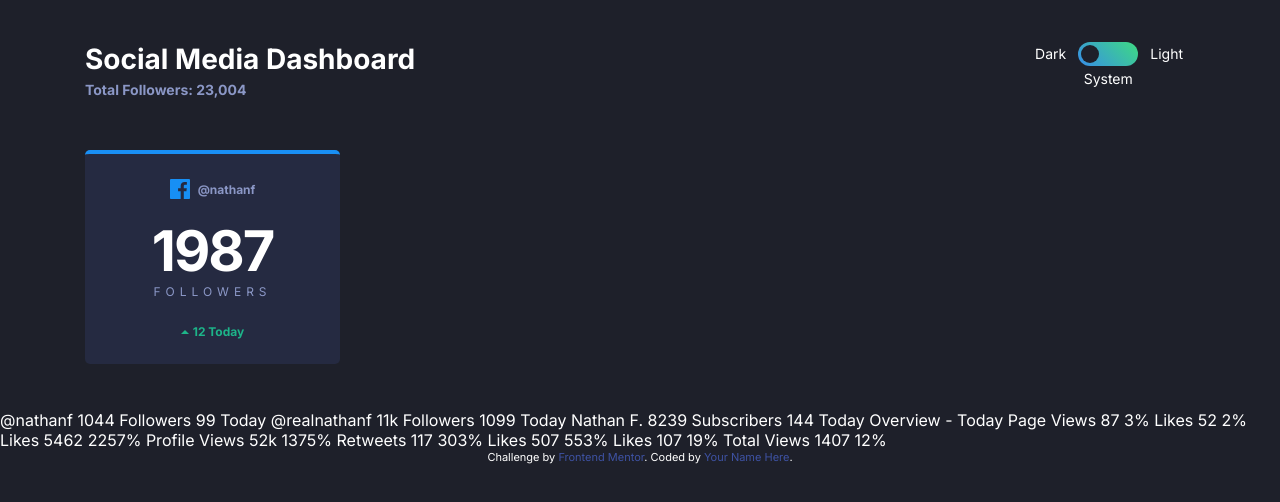
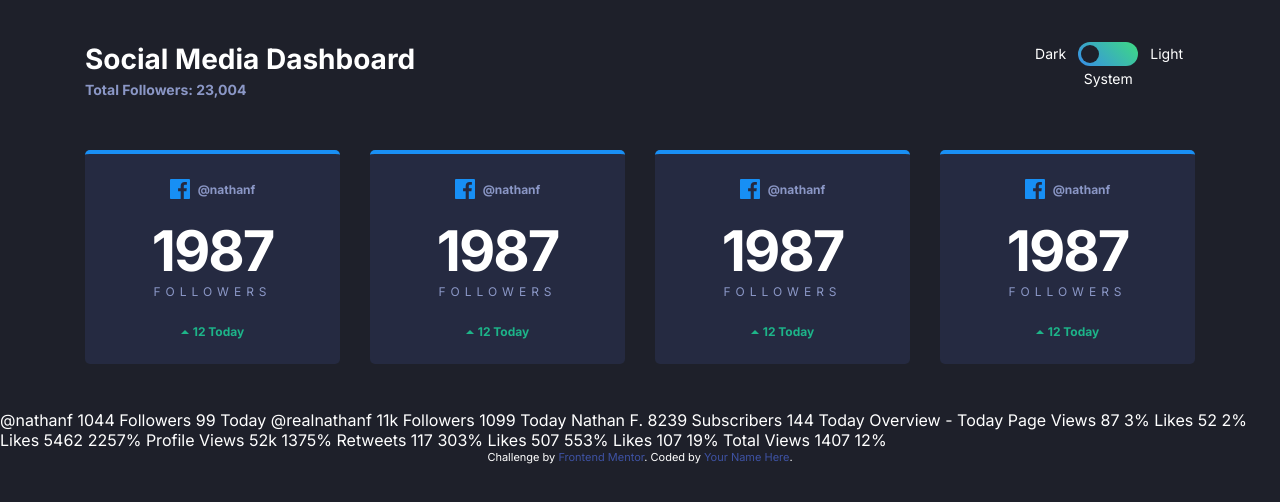
Before and after one commit to fuadeyuboglu/FM-social-media-dashboard, a website: page index.html in a window 1280 px wide. Drawn offline with Linux system fonts and the light colour scheme.

Commit message:
Implemented CSS grid to cards

```diff
--- a/app/scss/components/card.scss
+++ b/app/scss/components/card.scss
@@ -1,9 +1,22 @@
 @use '../util' as *;
+
+.cards {
+    display: grid;
+    grid-template-columns: 1fr;
+    gap: rem(30);
+
+    @include breakpoint(medium) {
+        grid-template-columns: repeat(2, 1fr);
+    }
+
+    @include breakpoint(large) {
+        grid-template-columns: repeat(4, 1fr);
+    }
+}
 
 .card {
     background: var(--dark-card);
     color: var(--dark-text1);
-    width: rem(255); //temp
     text-align: center;
     padding: rem(25);
     border-radius: rem(5);
--- a/index.html
+++ b/index.html
@@ -43,7 +43,52 @@
 
   </header>
   <main>
-    <section class="container">
+    <section class="container cards">
+      <div class="card card--facebook">
+        <div class="card__platform">
+          <img class="card__icon" src="/images/icon-facebook.svg" alt="Facebook">
+          <div class="card__username">@nathanf</div>
+        </div>
+        <div class="card__followers">
+          <div class="card__count card__count--big">1987</div>
+          <div class="card__label">Followers</div>
+        </div>
+        <div class="card__change card__change--up">
+          <img src="/images/icon-up.svg" alt="up arrow">
+          <div class="card__number">12 Today</div>
+        </div>
+      </div>
+
+      <div class="card card--facebook">
+        <div class="card__platform">
+          <img class="card__icon" src="/images/icon-facebook.svg" alt="Facebook">
+          <div class="card__username">@nathanf</div>
+        </div>
+        <div class="card__followers">
+          <div class="card__count card__count--big">1987</div>
+          <div class="card__label">Followers</div>
+        </div>
+        <div class="card__change card__change--up">
+          <img src="/images/icon-up.svg" alt="up arrow">
+          <div class="card__number">12 Today</div>
+        </div>
+      </div>
+
+      <div class="card card--facebook">
+        <div class="card__platform">
+          <img class="card__icon" src="/images/icon-facebook.svg" alt="Facebook">
+          <div class="card__username">@nathanf</div>
+        </div>
+        <div class="card__followers">
+          <div class="card__count card__count--big">1987</div>
+          <div class="card__label">Followers</div>
+        </div>
+        <div class="card__change card__change--up">
+          <img src="/images/icon-up.svg" alt="up arrow">
+          <div class="card__number">12 Today</div>
+        </div>
+      </div>
+
       <div class="card card--facebook">
         <div class="card__platform">
           <img class="card__icon" src="/images/icon-facebook.svg" alt="Facebook">
```
Also changed, not shown: dist/style.css, 1 other file.
